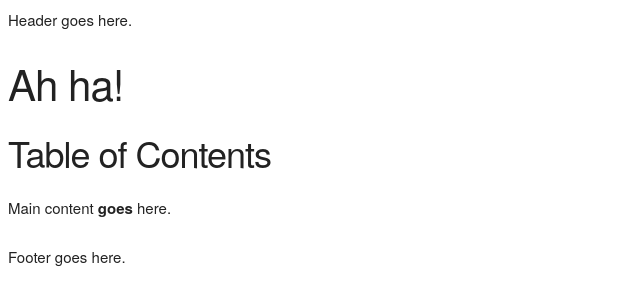
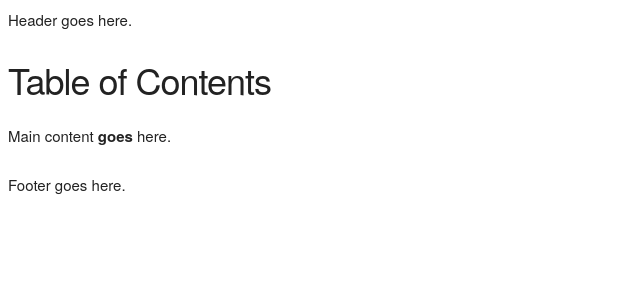
Before and after one commit to OKCody/Jekyll_Test, a Jekyll site: the page built from index.md, in a window 1280 px wide. Shown: the top 305 px of the page, without its empty margins (0-640 px from the left). Built offline with Jekyll 4.4.1, drawn with Linux system fonts in a browser that asks for light colours; some web fonts are replaced; our own code applies the rules of GitHub Pages for plain Markdown files.

Commit message:
Update toc.html

```diff
--- a/_layouts/toc.html
+++ b/_layouts/toc.html
@@ -6,7 +6,10 @@
 	{% include header.html %}
 	<main>
                 <div id='toc'>
-			<h2>Ah ha!</h2>
+			<h1>{{ title }}</h1>
+			<h2>{{ subtitle }}<h2>
+		        <h3>{{ author }}</h3>
+		        <h4>{{ license }}</h4>
 			{{ content }}
 		</div>
 		{% include footer.html %}
```
